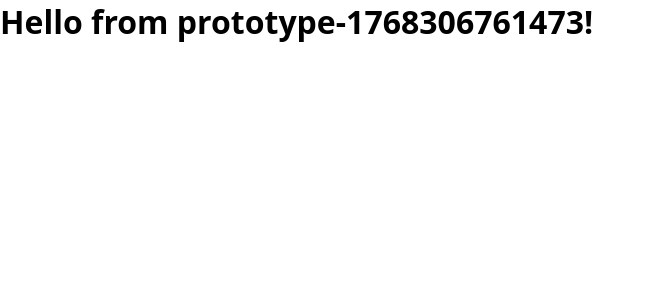
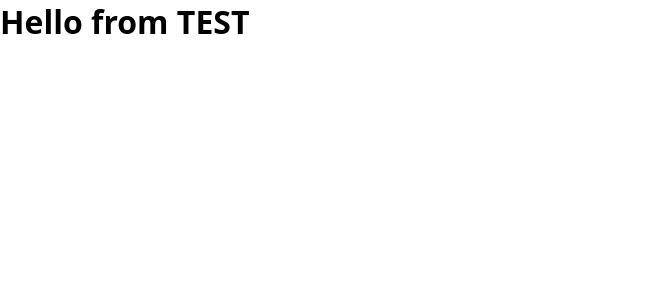
Before and after one commit to superhands-prototypes/prototype-1768306761473-311b7814, a React (Vite) app: page / in a window 1280 px wide. Shown: the top 300 px of the page, without its empty margins (0-653 px from the left). Built offline with nearby package versions, Linux system fonts and the light colour scheme.

Commit message:
Update from Superhands viewer

```diff
--- a/src/App.tsx
+++ b/src/App.tsx
@@ -1,7 +1,7 @@
 export default function App() {
   return (
     <div>
-      <h1>Hello from prototype-1768306761473!</h1>
+      <h1>Hello from TEST </h1>
     </div>
   )
 }
--- a/vite.config.ts
+++ b/vite.config.ts
@@ -1,6 +1,6 @@
 import { defineConfig } from 'vite'
 import react from '@vitejs/plugin-react'
 
-export default defineConfig({
+export default defineConfig({ server: { allowedHosts: true },
   plugins: [react()],
 })
```
Also changed, not shown: 1 other file (tests, documents, lock files or other folders).
